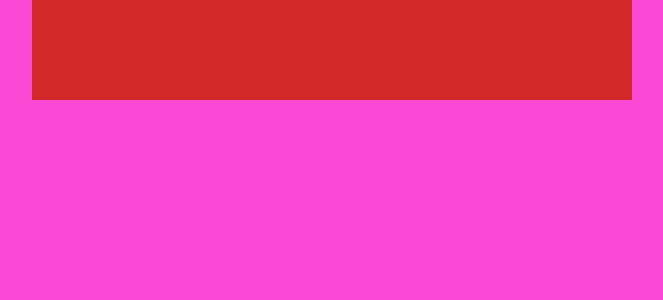
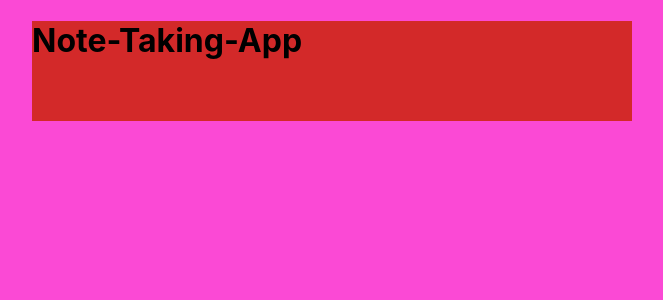
Before and after one commit to ShakedYunger/Notes-Taking-App, a React (Create React App) app in the folder note-taking-app/: page / in a window 1280 px wide. Shown: the top 300 px of the page, without its empty margins (308-971 px from the left). Built offline with nearby package versions, Linux system fonts and the light colour scheme.

Commit message:
create new branch

```diff
--- a/note-taking-app/src/Header.jsx
+++ b/note-taking-app/src/Header.jsx
@@ -4,7 +4,7 @@ export class Header extends Component {
   render() {
     return (
       <div className="header">
-        {/* <h1>Note-Taking-App</h1> */}
+        <h1>Note-Taking-App</h1>
         <button type="button" class="primaryButton">
           Add note
         </button>
```
